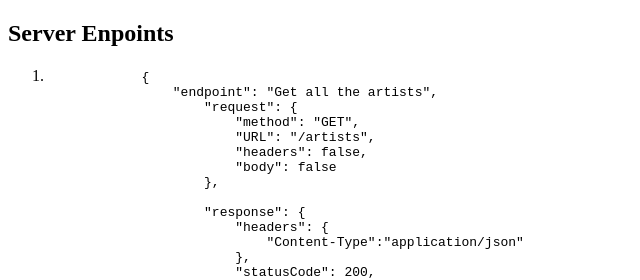
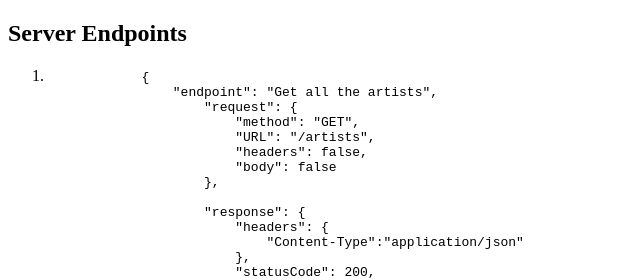
Before and after one commit to crayon-art/music-archive-server-aa, a website: page html/index.html in a window 1280 px wide. Shown: the top 280 px of the page, 0-640 px from the left. Drawn offline with Linux system fonts and the light colour scheme.

Commit message:
Update index.html

```diff
--- a/html/index.html
+++ b/html/index.html
@@ -7,7 +7,7 @@
 </head>
 <body>
     <div class="nav">
-        <h2>Server Enpoints</h2>
+        <h2>Server Endpoints</h2>
 
         <ol>
             <li><pre>
```
